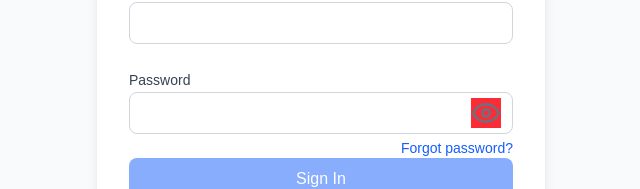
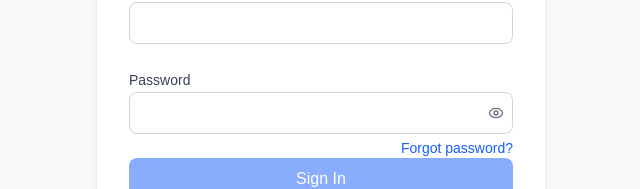
Before and after one commit to Joshardals/client-invoice-manager, a Next.js app: page /login in a window 1280 px wide. Shown: the part 335-524 px from the top of the page, without its empty margins (319-959 px from the left). Built offline with nearby package versions, Linux system fonts and the light colour scheme.

Commit message:
initial commit

```diff
--- a/components/ui/InputField.tsx
+++ b/components/ui/InputField.tsx
@@ -23,7 +23,7 @@ const InputField = forwardRef<HTMLInputElement, InputFieldProps>(
             type={inputType}
             ref={ref}
             disabled={disabled}
-            className={`w-full px-4 py-2 pr-10 border rounded-lg outline-none focus:ring-2 focus:ring-offset-2 transition-all ${
+            className={`w-full px-4 py-2 pr-8 border rounded-lg outline-none focus:ring-1  transition-all ${
               error
                 ? "border-red-300 focus:ring-red-200 focus:border-red-400"
                 : "border-gray-300 focus:ring-blue-200 focus:border-blue-400"
@@ -35,9 +35,9 @@ const InputField = forwardRef<HTMLInputElement, InputFieldProps>(
               type="button"
               onClick={() => setShowPassword(!showPassword)}
               disabled={disabled}
-              className="absolute bg-red-500 right-3 top-1/2 -translate-y-1/2 text-gray-500 hover:text-gray-700 z-10"
+              className="absolute px-2 right-[0.04rem] h-full rounded-lg text-gray-500 hover:text-gray-700 cursor-pointer z-10"
             >
-              {showPassword ? <EyeOff size={30} /> : <Eye size={30} />}
+              {showPassword ? <EyeOff size={16} /> : <Eye size={16} />}
             </button>
           )}
         </div>
```
